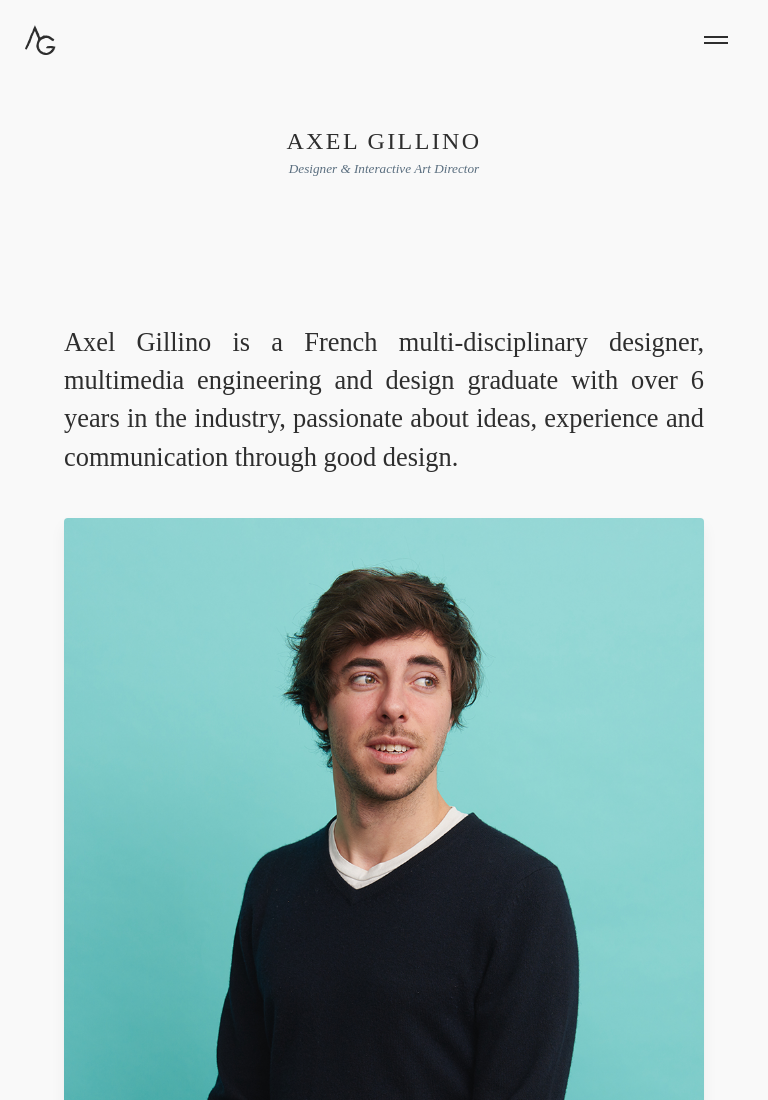
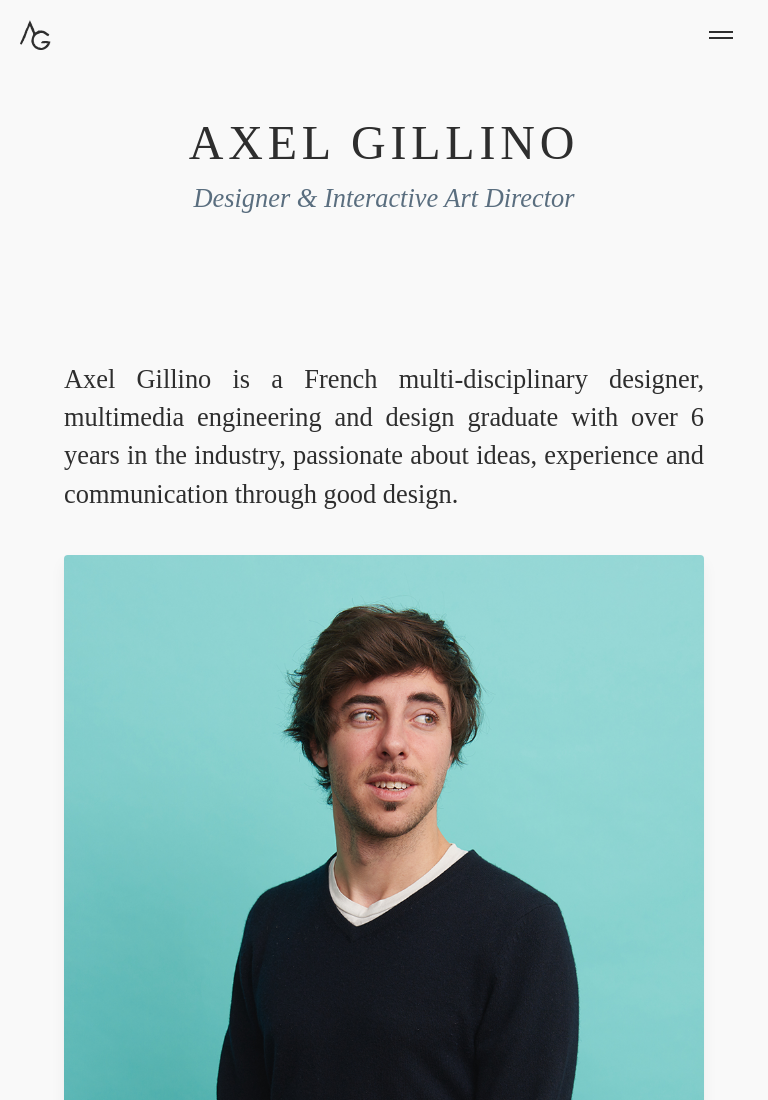
Before and after one commit to Axel-Gillino/axel-gillino.com, a website: page index.html in a window 768 px wide. Shown: the top 1100 px of the page. Drawn offline with Linux system fonts and the light colour scheme.

Commit message:
css header

```diff
--- a/assets/partials/_header.scss
+++ b/assets/partials/_header.scss
@@ -42,25 +42,25 @@ h1 {
 
 @media only screen and (max-width: 1024px) {
     h1 {
-        font-size: 1.5em;
+        font-size: 2em;
         margin-top: 75px;
         margin-bottom: 75px;
     }
 
     .brand img {
         height: 30px;
-        margin: 25px 0 0 25px;
+        margin: 20px 0 0 20px;
     }
 
     .nav {
-        top: 30px;
-        right: 30px;
+        top: 25px;
+        right: 25px;
     }
 }
 
 @media only screen and (min-device-width: 768px) and (max-device-width: 1024px) {
     h1 {
-        font-size: 1.5em;
+        font-size: 3em;
         margin-top: 75px;
         margin-bottom: 75px;
     }
```
Also changed, not shown: assets/partials/_header.min.css, assets/style.min.css.
